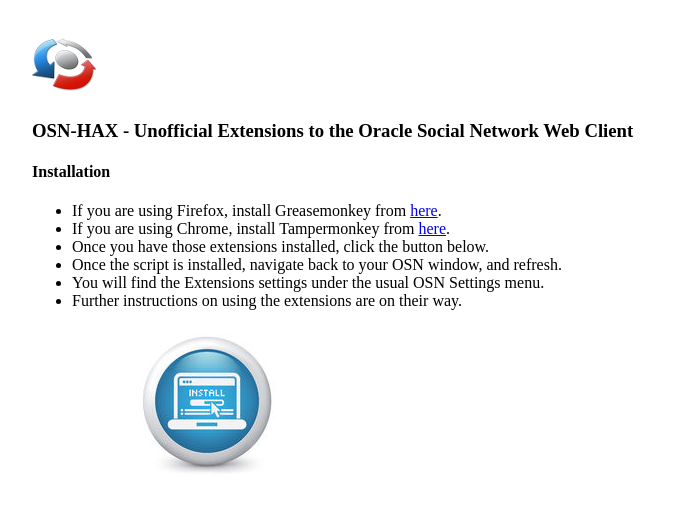
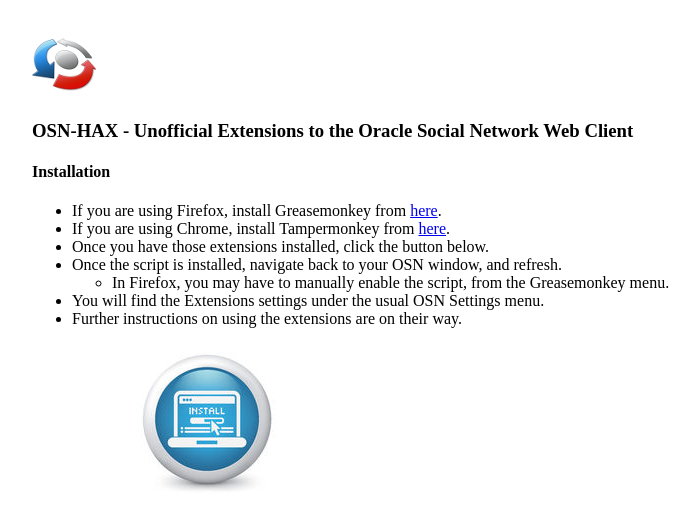
Before and after one commit to exjones/osn-hax, a website: page index.html in a window 1280 px wide. Shown: the whole page, without its empty margins (1-696 px from the left). Drawn offline with Linux system fonts and the light colour scheme.

Commit message:
Added extra instructions for Firefox.

```diff
--- a/index.html
+++ b/index.html
@@ -9,7 +9,9 @@
             <li>If you are using Firefox, install Greasemonkey from <a href="https://addons.mozilla.org/en-US/firefox/addon/greasemonkey/">here</a>.</li>
             <li>If you are using Chrome, install Tampermonkey from <a href="https://chrome.google.com/webstore/detail/tampermonkey/dhdgffkkebhmkfjojejmpbldmpobfkfo?hl=en">here</a>.</li>
             <li>Once you have those extensions installed, click the button below.</li>
-            <li>Once the script is installed, navigate back to your OSN window, and refresh.</li>
+            <li>Once the script is installed, navigate back to your OSN window, and refresh.
+                <ul><li>In Firefox, you may have to manually enable the script, from the Greasemonkey menu.</li></ul>
+            </li>
             <li>You will find the Extensions settings under the usual OSN Settings menu.</li>
             <li>Further instructions on using the extensions are on their way.</li>
         </ul>
```
